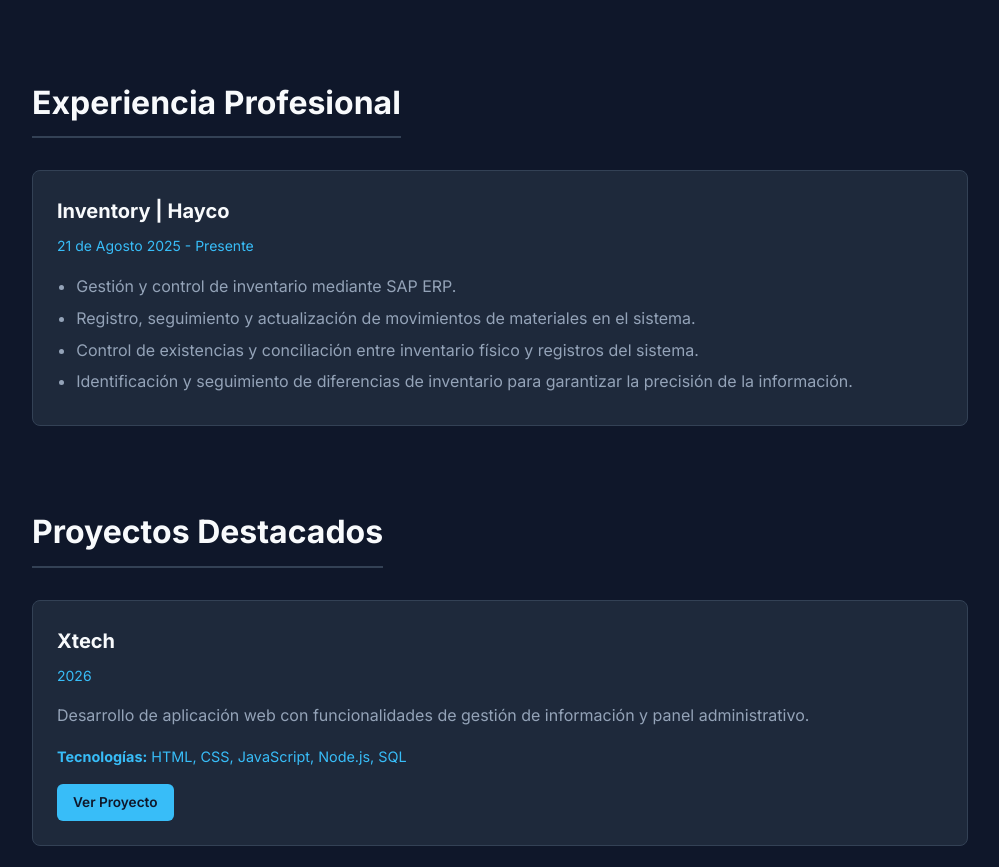
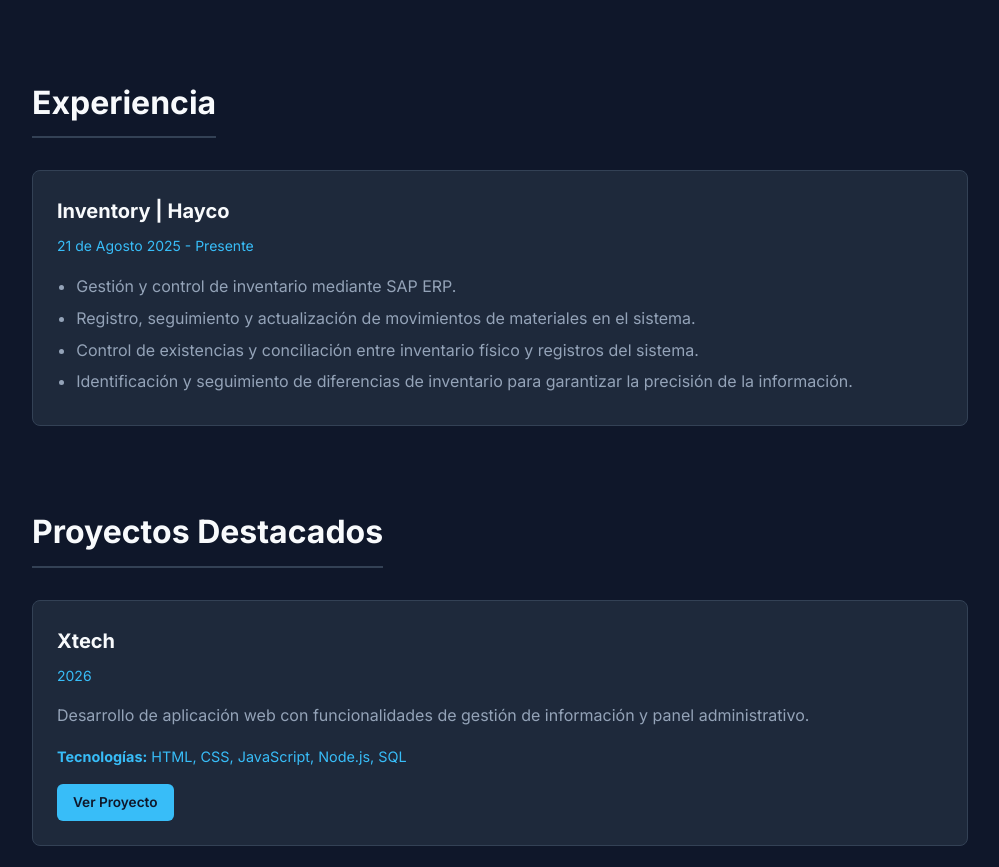
Before and after one commit to Crixx17/Mi-portafolio-Web, a plain HTML site: page index.html in a window 1280 px wide. Shown: the part 933-1800 px from the top of the page, without its empty margins (140-1139 px from the left). Drawn offline with Linux system fonts and the light colour scheme.

Commit message:
Fix HTML structure and formatting

```diff
--- a/index.html
+++ b/index.html
@@ -51,7 +51,7 @@
 
         <!-- Experiencia Profesional -->
         <section id="experience">
-            <h2 class="section-title">Experiencia Profesional</h2>
+            <h2 class="section-title">Experiencia</h2>
             <div class="card">
                 <h3>Inventory | Hayco</h3>
                 <span class="date">21 de Agosto 2025 - Presente</span>
```
